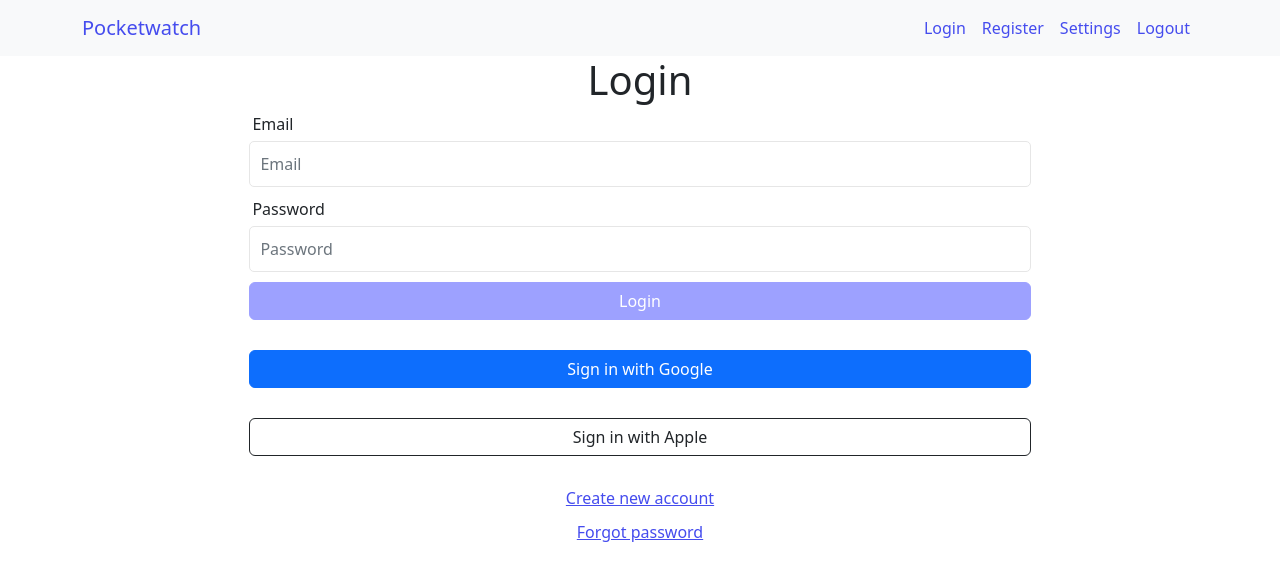
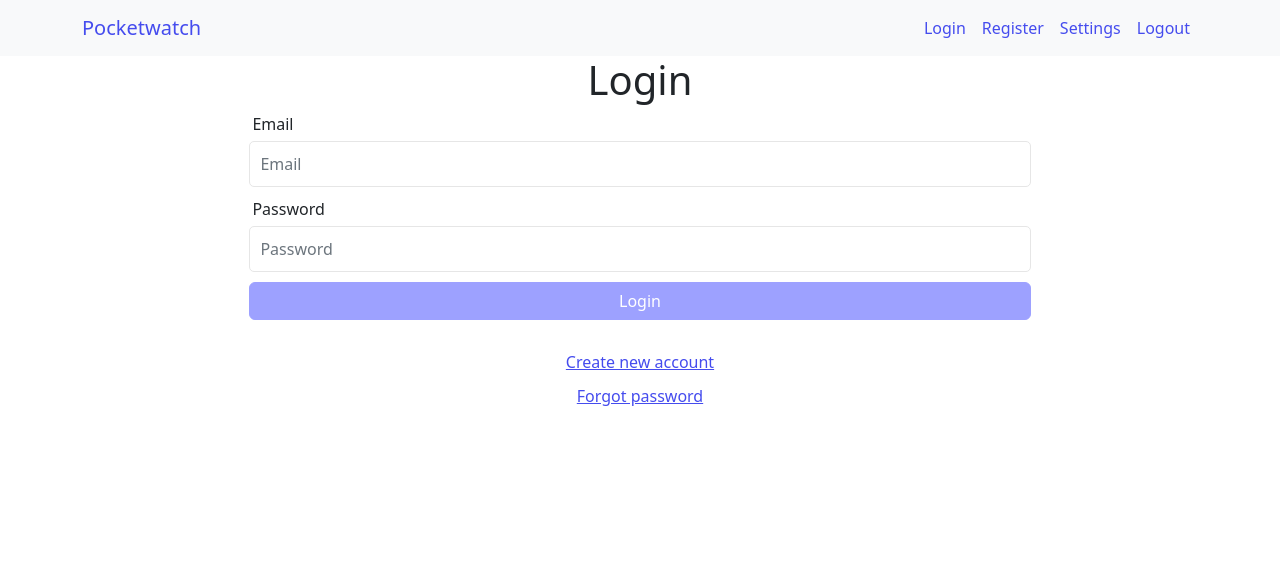
Before and after one commit to constellationz/pocketwatch, a React (Create React App) app in the folder frontend/: page /login in a window 1280 px wide. Shown: the top 580 px of the page. Built offline with nearby package versions, Linux system fonts and the light colour scheme.

Commit message:
Remove login with Google and Apple buttons

```diff
--- a/frontend/src/pages/Login.jsx
+++ b/frontend/src/pages/Login.jsx
@@ -77,16 +77,6 @@ function Login() {
             </Button>
           </div>
           <div className="form-group">
-            <Button className="btn btn-block form-button" id="google">
-              Sign in with Google
-            </Button>
-          </div>
-          <div className="form-group">
-            <Button variant="outline-dark" className="btn btn-block form-button" id="apple">
-              Sign in with Apple
-            </Button>
-          </div>
-          <div className="form-group">
             <Link to="/register">Create new account</Link>
           </div>
           <div className="form-group">
```
